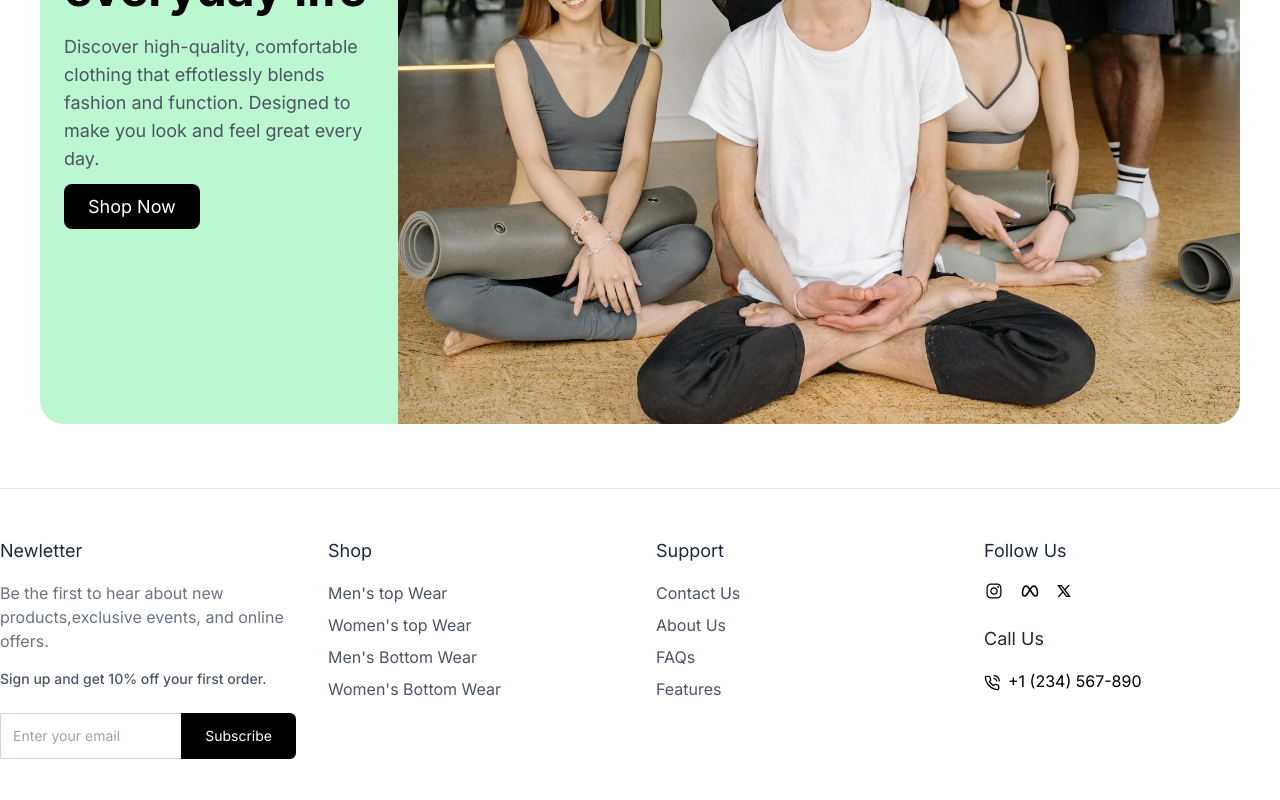
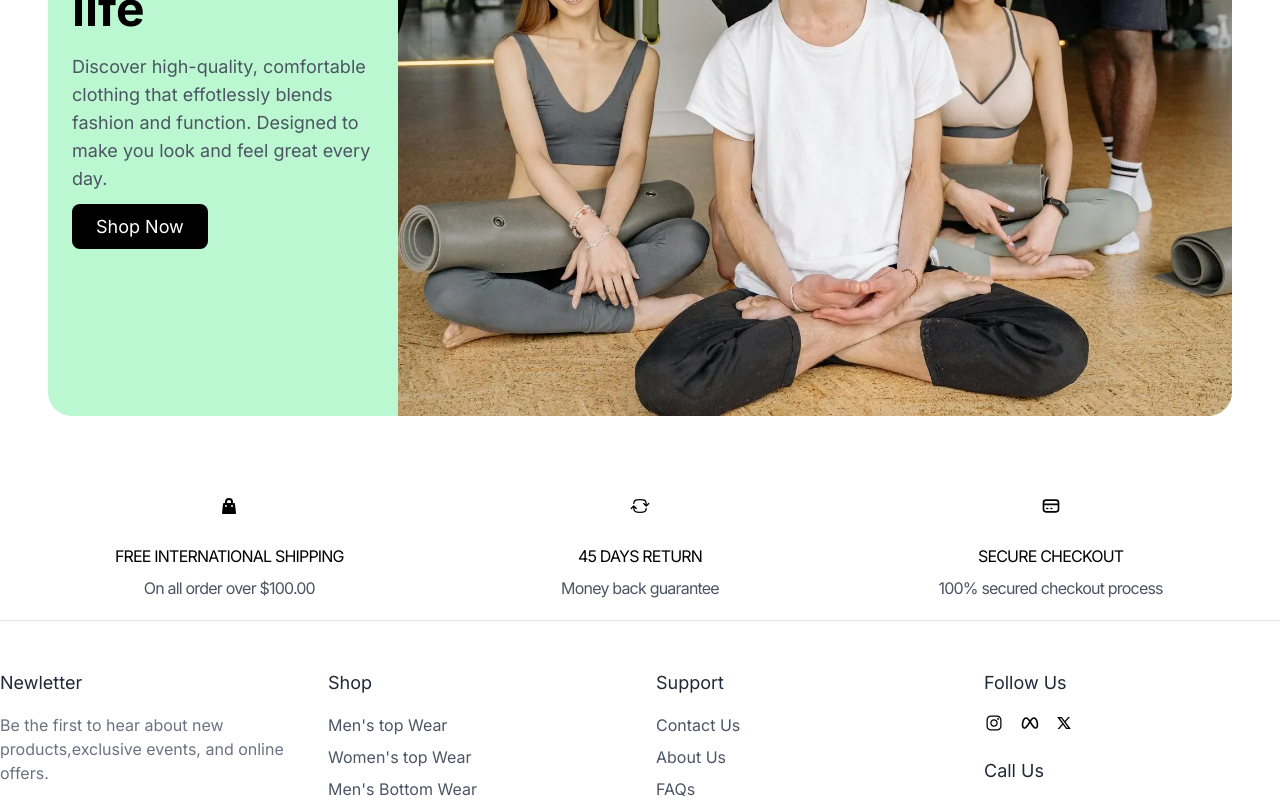
Before and after one commit to shrmohit/E-commerce, a React (Vite) app in the folder frontend/: page / in a window 1280 px wide. Shown: the part 5005-5805 px from the top of the page. Built offline with nearby package versions, Linux system fonts and the light colour scheme.

Commit message:
feature section

```diff
--- a/frontend/src/App.jsx
+++ b/frontend/src/App.jsx
@@ -2,6 +2,7 @@ import { BrowserRouter, Routes, Route } from "react-router-dom";
 import UserLayout from "./components/Layout/UserLayout";
 import Home from "./pages/Home";
 import { Toaster } from "sonner";
+import Login from "./pages/Login";
 
 function App() {
   return (
@@ -17,6 +18,10 @@ function App() {
               index
               element={<Home />}
             />
+            <Route
+              path="Login"
+              element={<Login />}
+            />
           </Route>
         </Routes>
       </BrowserRouter>
--- a/frontend/src/components/Products/FeatureCollection.jsx
+++ b/frontend/src/components/Products/FeatureCollection.jsx
@@ -4,7 +4,7 @@ import featured from "../../assets/featured.webp";
 
 const FeatureCollection = () => {
   return (
-    <section className="py-16 px-10 ">
+    <section className="py-16 px-12 ">
       <div className="conatiner mx-auto rounded-3xl flex flex-col-reverse lg:flex-row items-center bg-green-200">
         {/* left content */}
         <div className="lg:w-1/2 p-6 text-center lg:text-left">
--- /dev/null
+++ b/frontend/src/components/Products/FeatureSection.jsx
@@ -0,0 +1,42 @@
+import React from "react";
+import { HiOutlineCreditCard, HiShoppingBag } from "react-icons/hi";
+import { HiOutlineArrowPathRoundedSquare } from "react-icons/hi2";
+
+const FeatureSection = () => {
+  return (
+    <section className="mb-5 px-10 ">
+      <div className="container mx-auto bg-white grid grid-cols-1 lg:grid-cols-3 gap-8 text-center ">
+        {/* feature 1 */}
+        <div className="flex flex-col items-center cursor-pointer hover:bg-gray-200">
+          <div className="p-4 rounded-full mb-3">
+            <HiShoppingBag className="text-xl " />
+          </div>
+          <h2 className="tracking-tighter mb-2">FREE INTERNATIONAL SHIPPING</h2>
+          <p className="text-gray-600 tracking-tighter">
+            On all order over $100.00
+          </p>
+        </div>
+        {/* feature 2 */}
+        <div className="flex flex-col items-center cursor-pointer hover:bg-gray-200">
+          <div className="p-4 rounded-full mb-3">
+            <HiOutlineArrowPathRoundedSquare className="text-xl " />
+          </div>
+          <h2 className="tracking-tighter mb-2">45 DAYS RETURN</h2>
+          <p className="text-gray-600 tracking-tighter">Money back guarantee</p>
+        </div>
+        {/* feature 3 */}
+        <div className="flex flex-col items-center cursor-pointer hover:bg-gray-200">
+          <div className="p-4 rounded-full mb-3">
+            <HiOutlineCreditCard className="text-xl " />
+          </div>
+          <h2 className="tracking-tighter mb-2">SECURE CHECKOUT</h2>
+          <p className="text-gray-600 tracking-tighter">
+            100% secured checkout process
+          </p>
+        </div>
+      </div>
+    </section>
+  );
+};
+
+export default FeatureSection;
--- a/frontend/src/components/Products/ProductDetails.jsx
+++ b/frontend/src/components/Products/ProductDetails.jsx
@@ -213,6 +213,7 @@ const ProductDetails = () => {
                    : "hover:bg-gray-500"
                }`}
               >
+                {/* sonner is used for message pop up */}
                 {isButtonDisbled ? "Adding..." : "ADD TO CART"}
               </button>
               <div className="mt-10 text-gray-700 ">
--- a/frontend/src/pages/Home.jsx
+++ b/frontend/src/pages/Home.jsx
@@ -5,6 +5,7 @@ import NewArrivals from "../pages/NewArrivals";
 import ProductDetails from "../components/Products/ProductDetails";
 import ProductGrid from "../components/Products/ProductGrid";
 import FeatureCollection from "../components/Products/FeatureCollection";
+import FeatureSection from "../components/Products/FeatureSection";
 
 const Home = () => {
   const placeholderproducts = [
@@ -72,6 +73,7 @@ const Home = () => {
         <ProductGrid products={placeholderproducts} />
       </div>
       <FeatureCollection />
+      <FeatureSection />
     </div>
   );
 };
```
